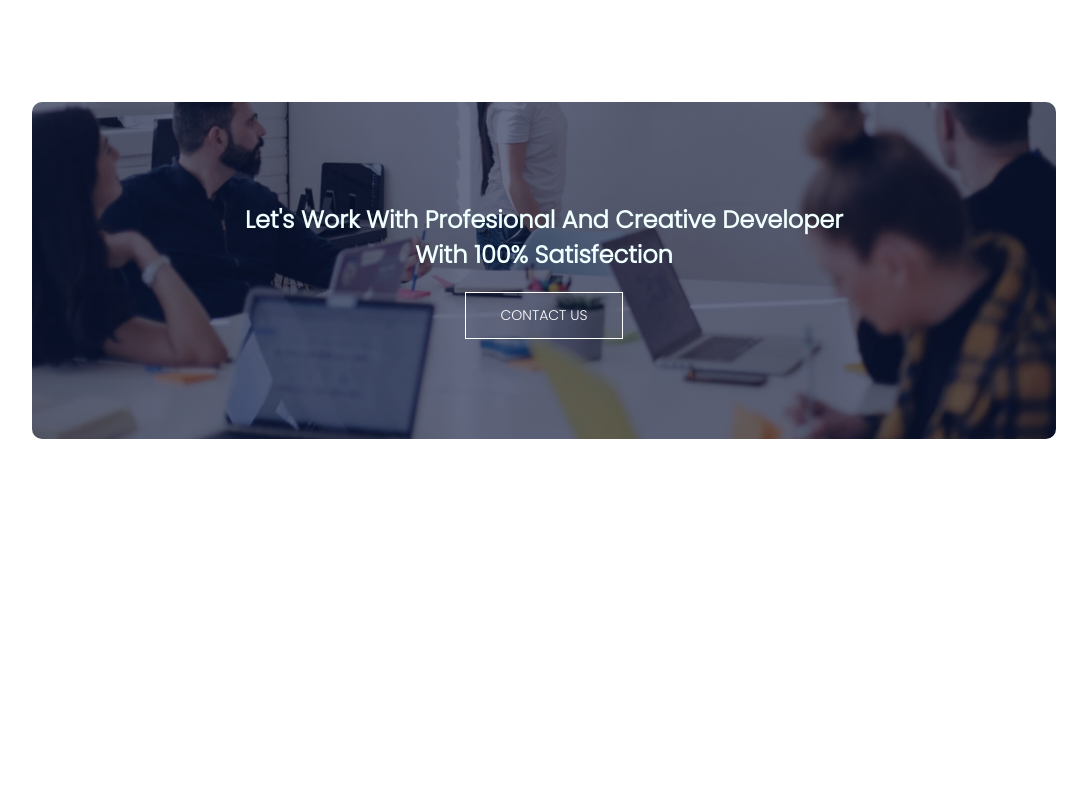
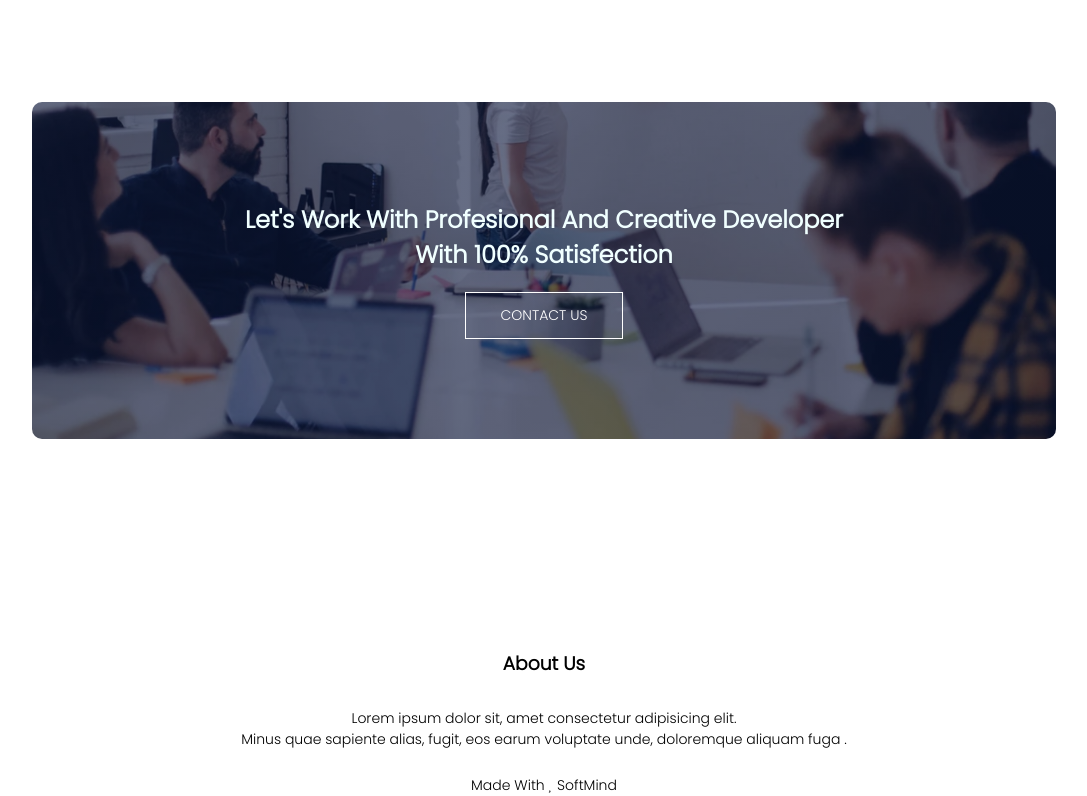
Before and after one commit to zayedhossain120/Programming-Hero, a plain HTML site: page index.html in a window 1280 px wide. Shown: the part 2733-3529 px from the top of the page, without its empty margins (96-1183 px from the left). Before the commit the page ends 3272 px from the top, so only its background shows below. Drawn offline with Linux system fonts and the light colour scheme.

Commit message:
added footer section

```diff
--- a/index.html
+++ b/index.html
@@ -9,6 +9,7 @@
 <link rel="preconnect" href="https://fonts.gstatic.com" crossorigin>
 <link href="https://fonts.googleapis.com/css2?family=Open+Sans&family=Poppins:wght@300&display=swap" rel="stylesheet">
     <link rel="stylesheet" href="style.css">
+    <link rel="stylesheet" href="https://cdn.jsdelivr.net/npm/@fortawesome/fontawesome-free@5.15.4/css/fontawesome.min.css" integrity="sha384-jLKHWM3JRmfMU0A5x5AkjWkw/EYfGUAGagvnfryNV3F9VqM98XiIH7VBGVoxVSc7" crossorigin="anonymous">
 </head>
 <body>
     <section class="header">
@@ -139,6 +140,23 @@
         </div>
     </section>
 
+    <section>
+        <div class="footer">
+            <h3>About Us</h3>
+            <p>Lorem ipsum dolor sit, amet consectetur adipisicing elit. <br> Minus quae sapiente alias, fugit, eos earum voluptate unde, doloremque aliquam fuga .</p>
+
+            <div class="icons">
+                <i class="fa- fa-facebook"></i>
+                <i class="fa- fa-instagram"></i>
+                <i class="fa- fa-youtube"></i>
+                <i class="fa- fa-linkedin"></i>
+
+            </div>
+            <p>Made With <i class="fa- fa-heart"></i> SoftMind
+            </p>
+        </div>
+
+    </section>
 
 </body>
 </html>
--- a/style.css
+++ b/style.css
@@ -290,3 +290,20 @@ h3{
     color: azure;
     margin-bottom: 20px;
 }
+
+.footer{
+    width: 80%;
+    margin: auto;
+    padding-top: 80px;
+    text-align: center;
+}
+.footer p{
+    font-size: 14px;
+}
+.footer h3{
+    font-weight: 600;
+    padding: 20px;
+}
+.fa{
+    display: block;
+}
```
